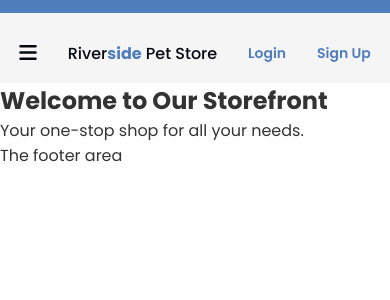
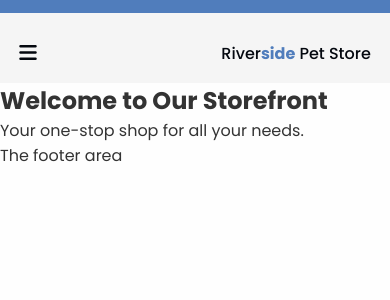
Before and after one commit to johnclamy/css-library, a Django app: page / in a window 390 px wide. Shown: the top 300 px of the page. Run offline with Django 5.2, Linux system fonts and the light colour scheme; some libraries are stand-ins or nearby versions.

Commit message:
move the login and register btns into the mobile dropdown menu

```diff
--- a/storefront/templates/base.html
+++ b/storefront/templates/base.html
@@ -20,8 +20,8 @@
                 <li class="base-nav__item"><a href="#">pets</a></li>
                 <li class="base-nav__item"><a href="#">cart</a></li>
                 <li class="base-nav__item"><a href="#">contact</a></li>
-                <li class="base-nav__button"><a href="#">login</a></li>
-                <li class="base-nav__button"><a href="#">sign up</a></li>
+                <li class="base-nav__item base-nav__btn"><a href="#">login</a></li>
+                <li class="base-nav__item base-nav__btn base-nav__hr"><a href="#">sign up</a></li>
                 <li class="base-nav__toggle"><a href="#"><i class="fas fa-bars"></i></a></li>
             </ul>
         </nav>
```
